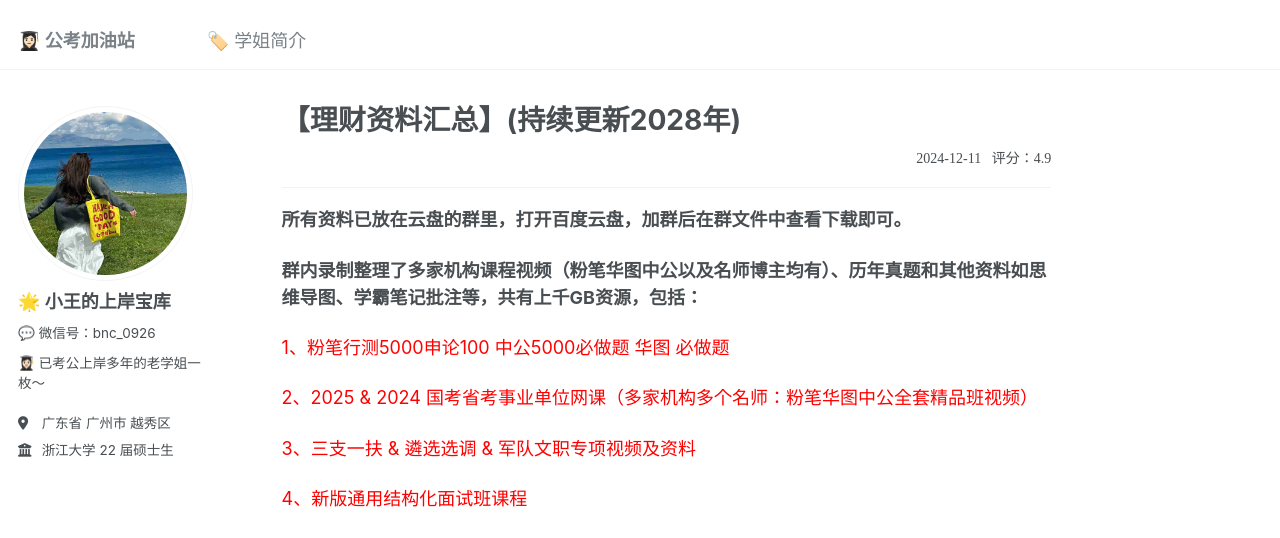
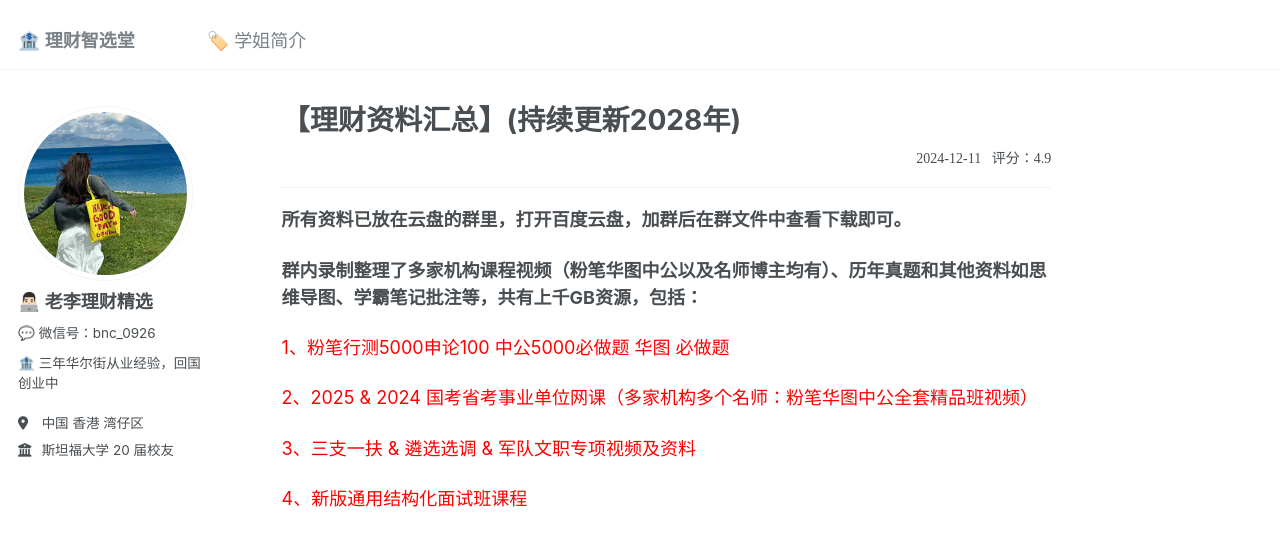
Before and after one commit to KnowledgeStoreVIP/LcStoreVIP.github.io, a Jekyll site: the page built from _pages/about.md, in a window 1280 px wide. Shown: the top 538 px of the page. Built offline with Jekyll 4.4.1, drawn with Linux system fonts in a browser that asks for light colours; comment, search, counter and statistics services are not loaded.

Commit message:
Update _config.yml

```diff
--- a/_config.yml
+++ b/_config.yml
@@ -8,13 +8,13 @@
 
 # Basic Site Settings
 locale                   : "en-US"
-title                    : " 👩🏻‍🎓 公考加油站"
+title                    : " 🏦 理财智选堂"
 title_separator          : "-"
 name                     : &name "Your Name"
 description              : &description "personal description"
-url                      : https://knowledgestorevip.github.io/GkStoreVIP.github.io/ # the base hostname & protocol for your site e.g. "https://[your GitHub username].github.io"
+url                      : https://knowledgestorevip.github.io/LcStoreVIP.github.io/ # the base hostname & protocol for your site e.g. "https://[your GitHub username].github.io"
 baseurl                  : "" # the subpath of your site, e.g. "/blog"
-repository               : "KnowledgeStoreVIP/GkStoreVIP.github.io"
+repository               : "KnowledgeStoreVIP/LcStoreVIP.github.io"
 
 # Site Author - The following control what appear as part of the author content on the side bar.
 #               If a field is blank the icon and link will not appear, otherwise it will be shown.
@@ -22,11 +22,11 @@ repository               : "KnowledgeStoreVIP/GkStoreVIP.github.io"
 author:
   # Biographic information
   avatar           : "profile.jpg"
-  name             : "🌟 小王的上岸宝库"
-  pronouns         : "💬  微信号：bnc_0926"
-  bio              : "👩🏻‍🎓 已考公上岸多年的老学姐一枚～"
-  location         : "广东省 广州市 越秀区"
-  employer         : "浙江大学 22 届硕士生"
+  name             : " 👨🏻‍💻 老李理财精选"
+  pronouns         : "💬 微信号：bnc_0926"
+  bio              : "🏦 三年华尔街从业经验，回国创业中"
+  location         : "中国 香港 湾仔区"
+  employer         : "斯坦福大学 20 届校友"
   uri              : # URL
   # email            : "347441835@qq.com"
 
```
